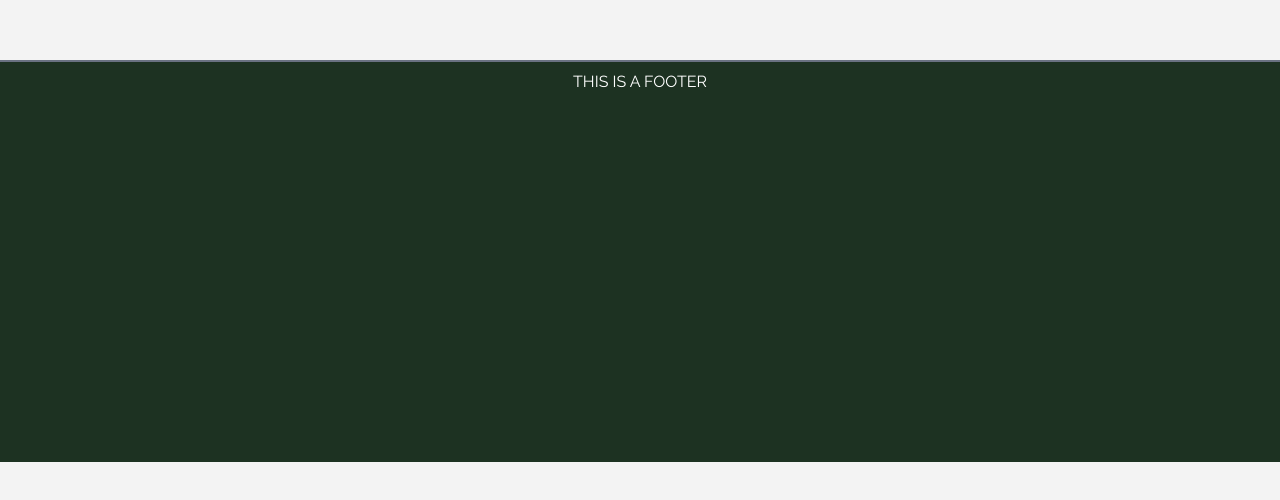
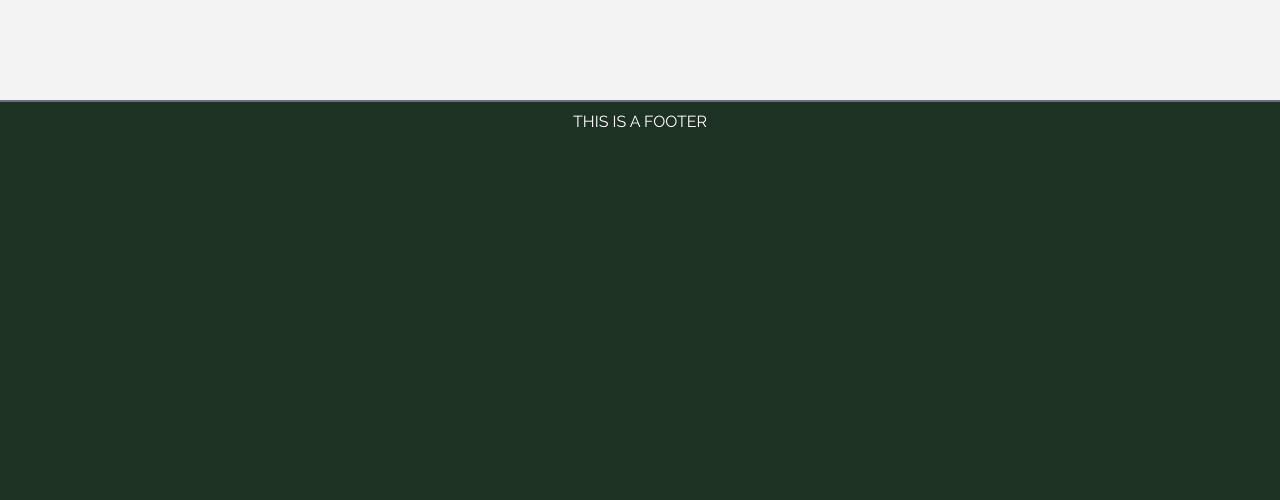
Before and after one commit to vincentsim01/werent-frontend-1, a Next.js app: page / in a window 1280 px wide. Shown: the part 1986-2486 px from the top of the page. Before the commit the page ends 2448 px from the top, so only its background shows below. Built offline with nearby package versions, Linux system fonts and the light colour scheme.

Commit message:
feat(footer): adjust margin top

```diff
--- a/components/Footer.tsx
+++ b/components/Footer.tsx
@@ -1,6 +1,6 @@
 export default function Footer() {
 	return (
-		<div className="w-full outline-2 outline-b outline-gray-500 p-2 bg-werent-green-1 text-white || text-center h-100 ">
+		<div className="w-full outline-2 outline-b outline-gray-500 p-2 bg-werent-green-1 text-white mt-10 || text-center h-100 ">
 			THIS IS A FOOTER
 		</div>
 	);
```
